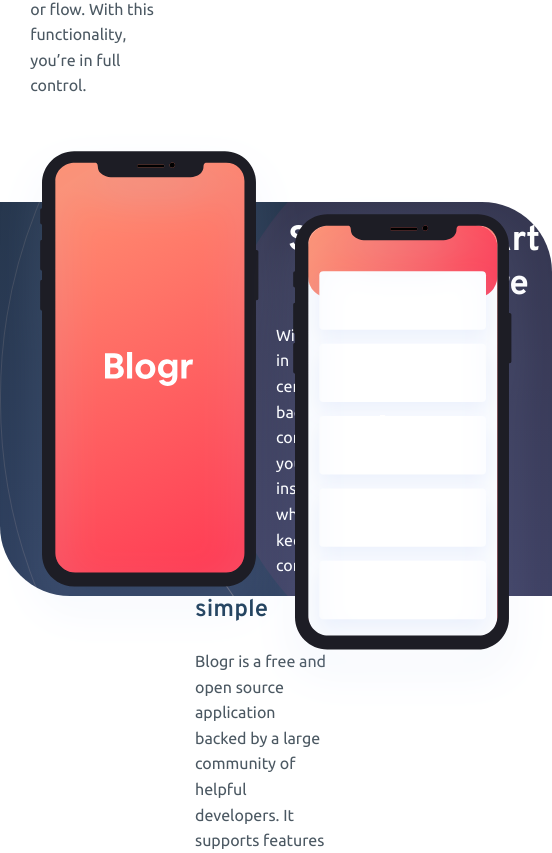
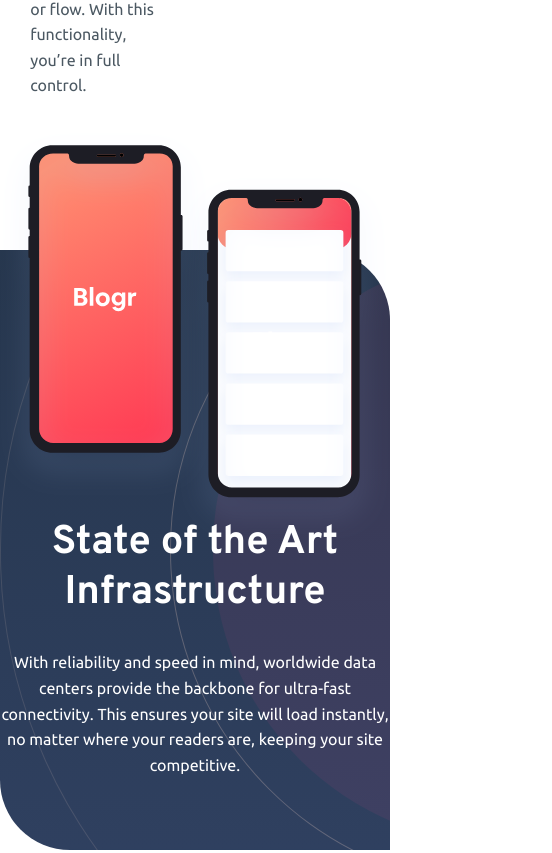
Before and after one commit to MPelyhes/frontend-mentors, a plain HTML site: page index.html in a window 390 px wide. Shown: the part 1971-2824 px from the top of the page, 552 px wide, since content can reach past the window. Drawn offline with Linux system fonts and the light colour scheme.

Commit message:
mobile responsive phone section

```diff
--- a/index.html
+++ b/index.html
@@ -84,7 +84,7 @@
       by adding customized categories, sections, format, or flow. With this functionality, you’re in full control.
     </div>
     <div class="img-container">
-      <img src="images/illustration-editor-desktop.svg" alt="" id="editor-image">
+      <img src="images/illustration-editor-desktop.svg" alt="editor-image" id="editor-image">
     </div>
 </main>
 
--- a/styles.css
+++ b/styles.css
@@ -266,7 +266,6 @@ article h2 {
   display: flex;
   flex-direction: column;
   justify-content: center;
-  align-content: flex-start;
 }
 
 .phone-container{
@@ -275,6 +274,10 @@ article h2 {
   display: flex;
   justify-content: center;
   z-index: 2;
+}
+
+#phone-image{
+  max-width: 100%;
 }
 
 article .main-content {
@@ -351,3 +354,53 @@ footer a{
 footer a:hover{
   text-decoration: underline rgba(255, 255, 255, 0.75);
 }
+
+@media only screen and (max-width: 975px){
+  article h2{
+    font-size: 1.5rem;
+    margin-bottom: 8px;
+  }
+
+  .text-right{
+    align-items: center;
+  }
+}
+
+@media only screen and (max-width: 800px){
+  nav{
+    width: 90%;
+  }
+}
+
+@media only screen and (max-width: 715px){
+  .article-container{
+    grid-template-rows: repeat(2, 1fr);
+    grid-template-columns: 1fr;
+    height: fit-content;
+  }
+  .background-container{
+    flex-direction: column;
+    height: 68%;
+  }
+  .phone-container{
+    padding-bottom: 2rem;
+  }
+  .text-right{
+    width: 100%;
+    height: 50%;
+    grid-row: 2 /span 1;
+    justify-content: start;
+    justify-self: start;
+    padding-bottom: 2rem;
+  }
+
+  .text-right .main-content{
+    max-width: 100%;
+    text-align: center;
+  }
+
+  article h2 {
+    font-size: 2.5rem;
+    margin-bottom: 2rem;
+  }
+}
```
